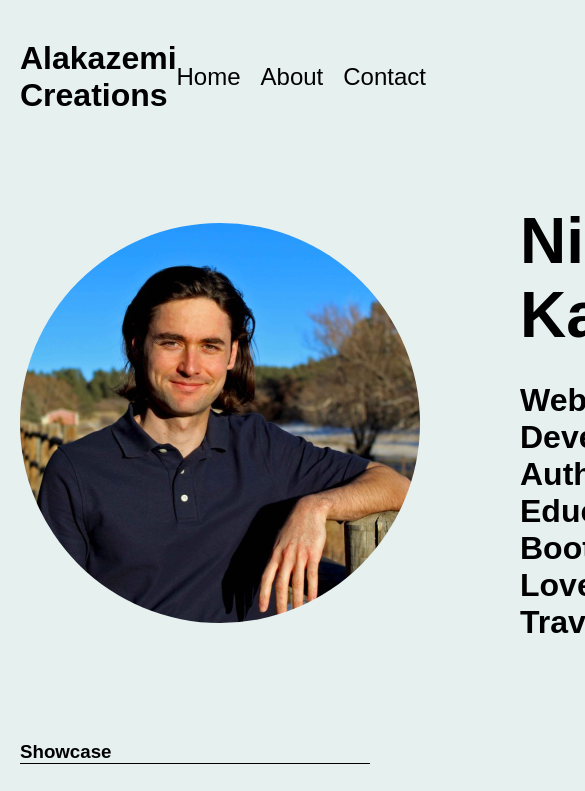
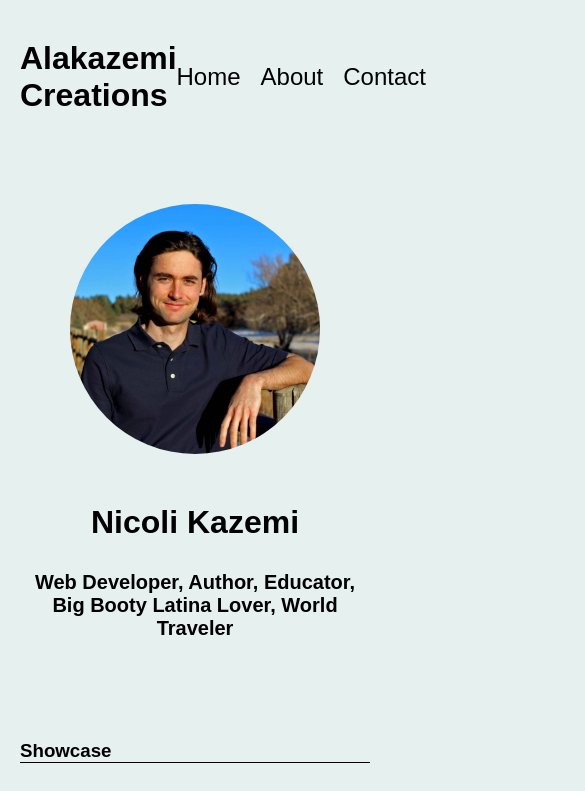
Before and after one commit to G0LD3N-c0de/my_personal_website, a React (Create React App) app: page / in a window 390 px wide. Shown: the top 791 px of the page, 585 px wide, since content can reach past the window. Built offline with nearby package versions, Linux system fonts and the light colour scheme; a web font is replaced by a local one.

Commit message:
feature: make about section responsive

```diff
--- a/src/components/About.css
+++ b/src/components/About.css
@@ -3,27 +3,80 @@
   align-items: center;
   justify-content: space-around;
   margin: 50px 50px;
-  column-gap: 100px;
+  gap: 100px;
   max-width: 1440px;
   width: 100%;
+  transition: 0.3s;
 }
 
 .about__image {
   border-radius: 50%;
   max-height: 400px;
   max-width: 400px;
+  transition: 0.3s;
 }
 
 .about__text {
   max-width: 800px;
+  transition: 0.3s;
 }
 
 .about__text-title {
   margin-bottom: 30px;
   font-size: 64px;
+  transition: 0.3s;
 }
 
 .about__text-description {
   font-size: 32px;
   font-weight: bold;
+  transition: 0.3s;
 }
+
+@media (max-width: 1000px) {
+  .about {
+    justify-content: center;
+    gap: 50px;
+  }
+  .about__image {
+    border-radius: 50%;
+    max-height: 300px;
+    max-width: 300px;
+  }
+
+  .about__text-title {
+    margin-bottom: 20px;
+    font-size: 38px;
+  }
+
+  .about__text-description {
+    font-size: 24px;
+    font-weight: bold;
+  }
+}
+
+@media (max-width: 640px) {
+  .about {
+    flex-direction: column;
+  }
+
+  .about__text {
+    text-align: center;
+  }
+
+  .about__image {
+    border-radius: 50%;
+    max-height: 250px;
+    max-width: 250px;
+  }
+
+  .about__text-title {
+    margin-bottom: 30px;
+    font-size: 32px;
+  }
+
+  .about__text-description {
+    font-size: 20px;
+    font-weight: bold;
+  }
+}
```
